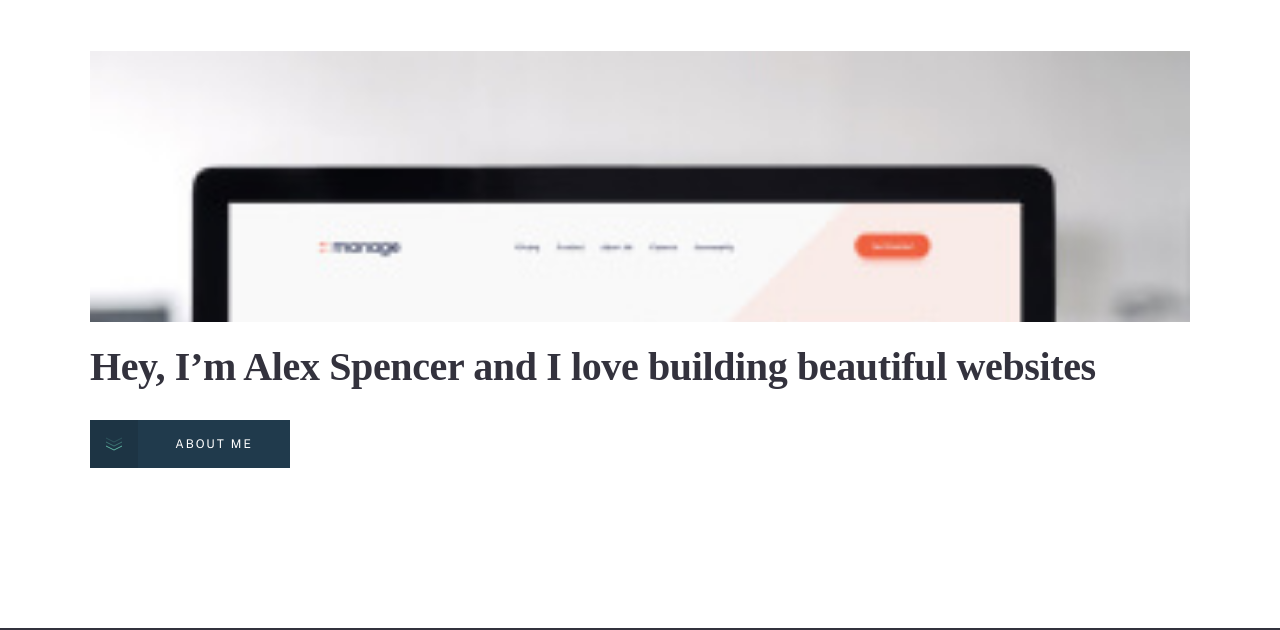
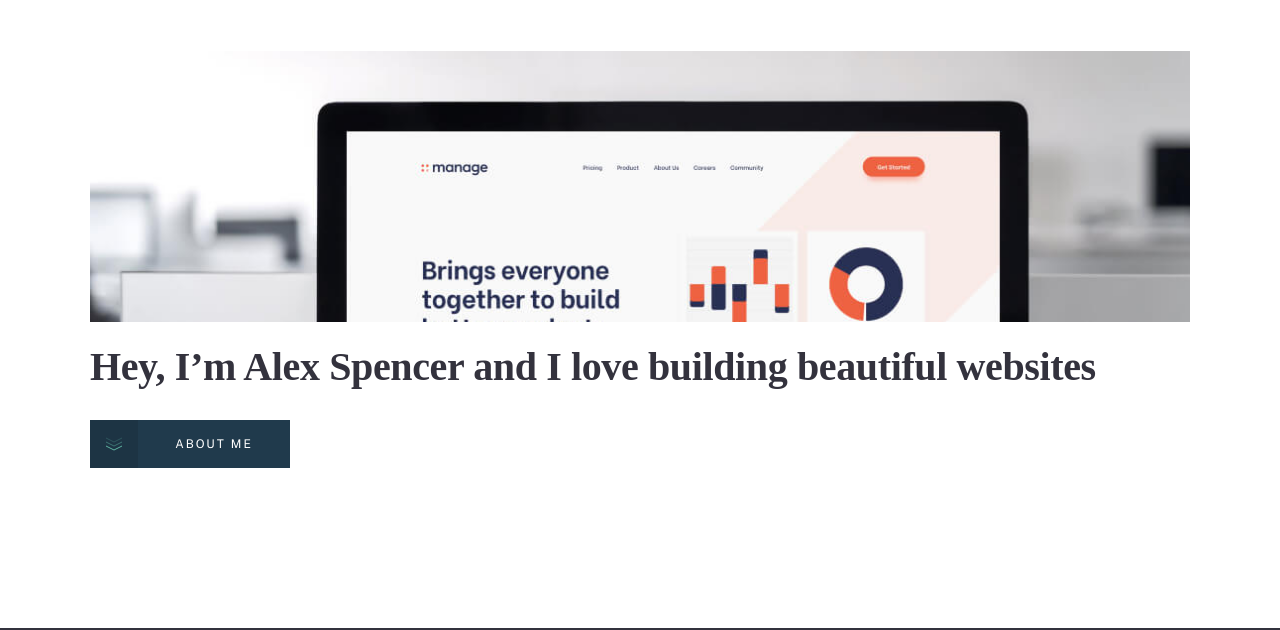
Before and after one commit to 7lucky-axolotl228/xa-minimalist-portfolio, a plain HTML site: page index.html in a window 1280 px wide. Shown: the part 92-722 px from the top of the page. Drawn offline with nearby package versions, Linux system fonts and the light colour scheme; a web font is replaced by a local one.

Commit message:
Add cta-button into hero__text-wrapper

```diff
--- a/index.html
+++ b/index.html
@@ -44,9 +44,12 @@
     <div class="hero">
       <div class="hero__container container">
         <picture class="hero__picture">
-          <img class="hero__img" src="img/hero-img.jpg" alt="" width="311" height="271" srcset="img/hero-img.jpg 1x, img/hero-img2x.jpg 2x">
+          <source srcset="img/hero-img-desktop.jpg 1x, img/hero-img-desktop@2x.jpg 2x" media="(min-width: 1024px)">
+          <source srcset="img/hero-img-tablet.jpg 1x, img/hero-img-tablet@2x.jpg 2x" media="(min-width: 500px)">
+          <img class="hero__img" src="img/hero-img.jpg" alt="" width="311" height="271" srcset="img/hero-img.jpg 1x, img/hero-img@2x.jpg 2x">
         </picture>
 
+        <div class="hero__text-wrapper">
           <h1 class="hero__heading">Hey, I’m Alex Spencer and I love building beautiful websites</h1>
 
           <a class="cta-button" href="">
@@ -59,6 +62,8 @@
               <span class="cta-button__text">About Me</span>
             </span>
           </a>
+        </div>
+
       </div>
     </div>
 
```
Lines whose indentation alone changed are shown as unchanged.
